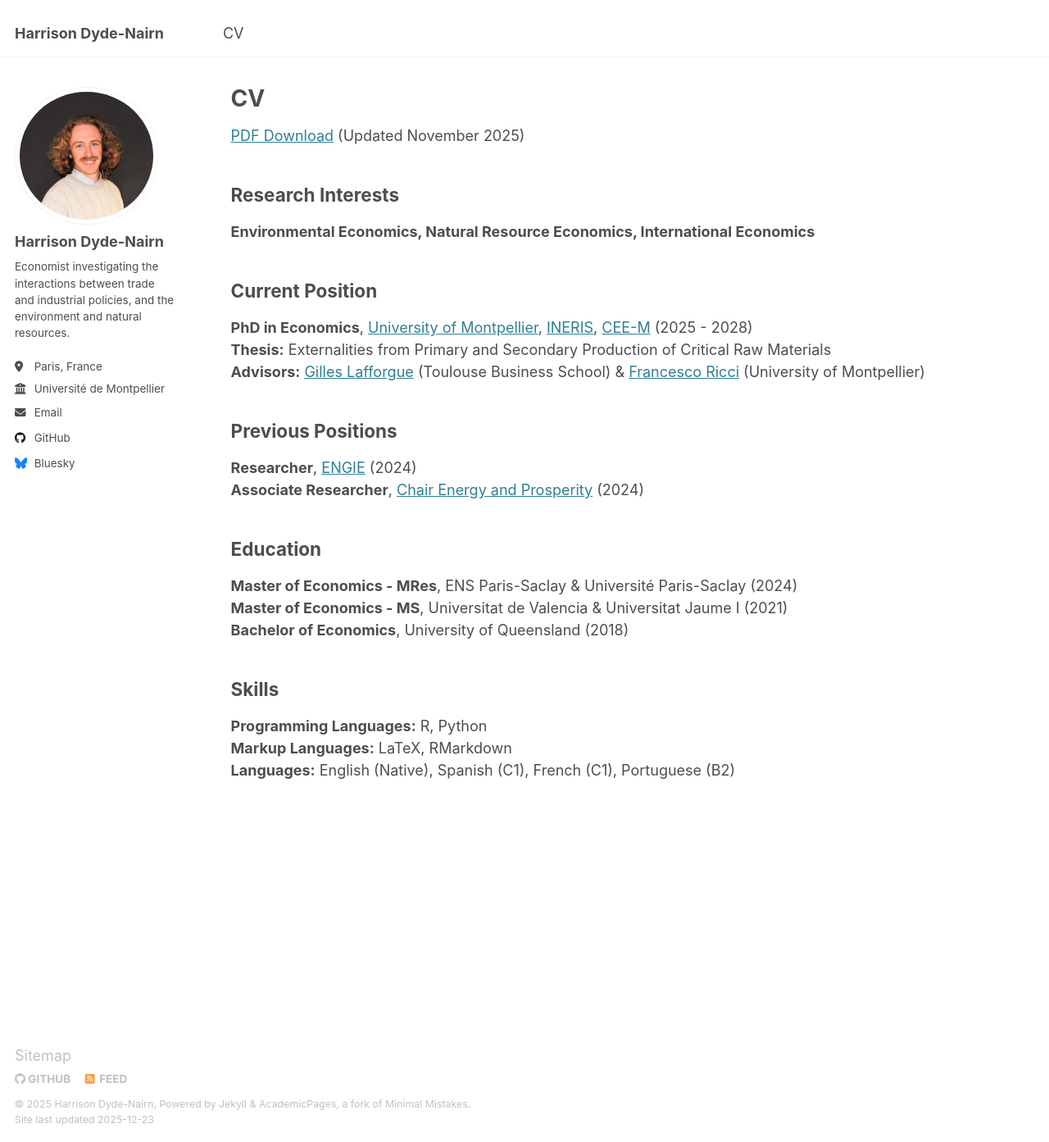
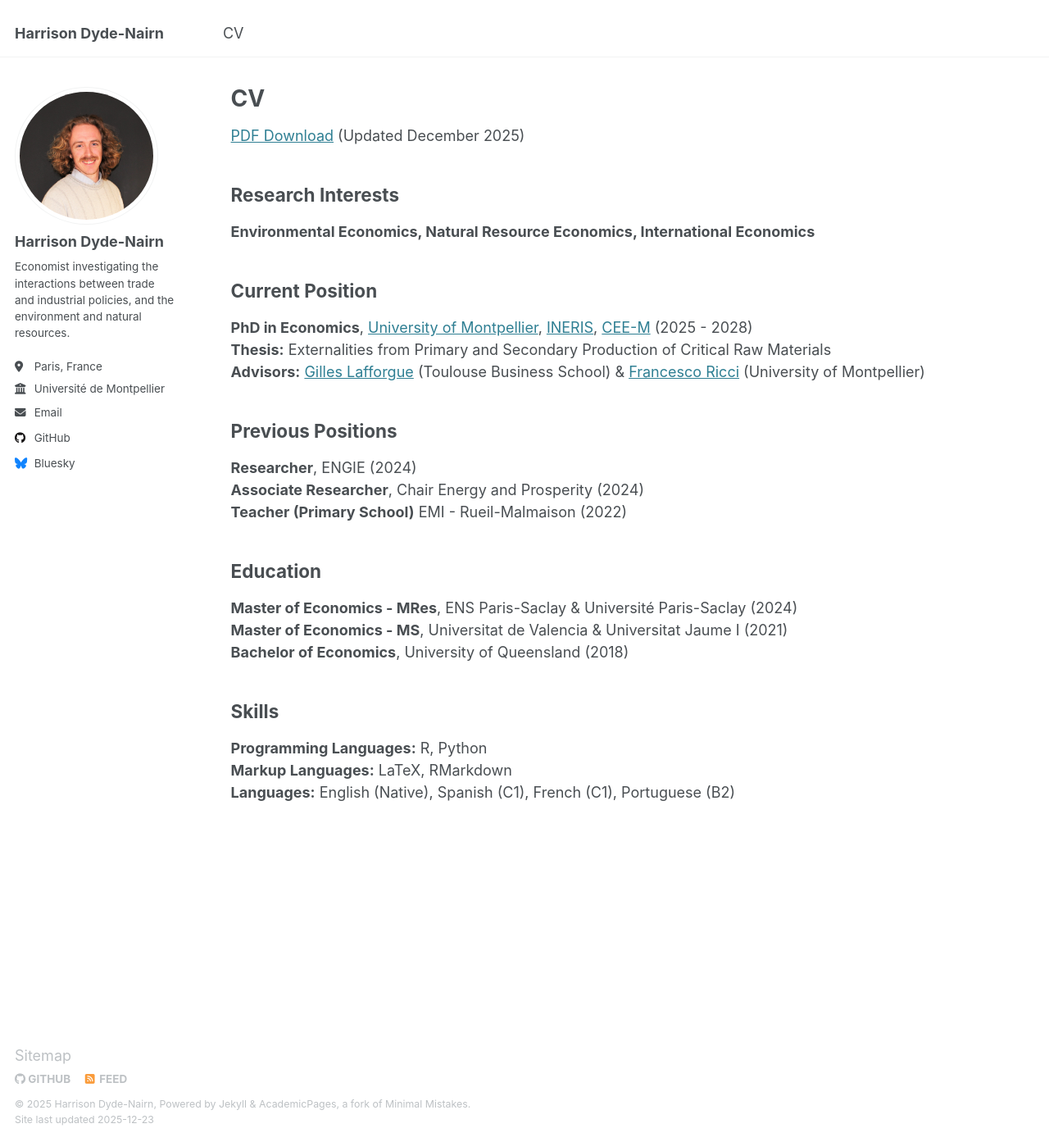
Before and after one commit to hdydenairn/hdydenairn.github.io, a Jekyll site: the page built from _pages/cv.md, in a window 1280 px wide and 1393 px high. Shown: the whole window at 82% size. Built offline with Jekyll 4.4.1, drawn with Linux system fonts in a browser that asks for light colours.

Commit message:
Update cv.md

```diff
--- a/_pages/cv.md
+++ b/_pages/cv.md
@@ -8,7 +8,7 @@ redirect_from:
 ---
 
 
-[PDF Download](https://hdydenairn.github.io/files/cv_november2025.pdf) (Updated November 2025)
+[PDF Download](https://hdydenairn.github.io/files/cv_december2025.pdf) (Updated December 2025)
 
 ## Research Interests
 
@@ -21,8 +21,9 @@ redirect_from:
 
 ## Previous Positions
 
-**Researcher**, [ENGIE](https://www.engie.com/) (2024)<br>
-**Associate Researcher**, [Chair Energy and Prosperity](https://chair-energy-prosperity.org/) (2024)
+**Researcher**, ENGIE (2024)<br>
+**Associate Researcher**, Chair Energy and Prosperity (2024)<br>
+**Teacher (Primary School)**   EMI - Rueil-Malmaison (2022)
 
 
 ## Education
```
